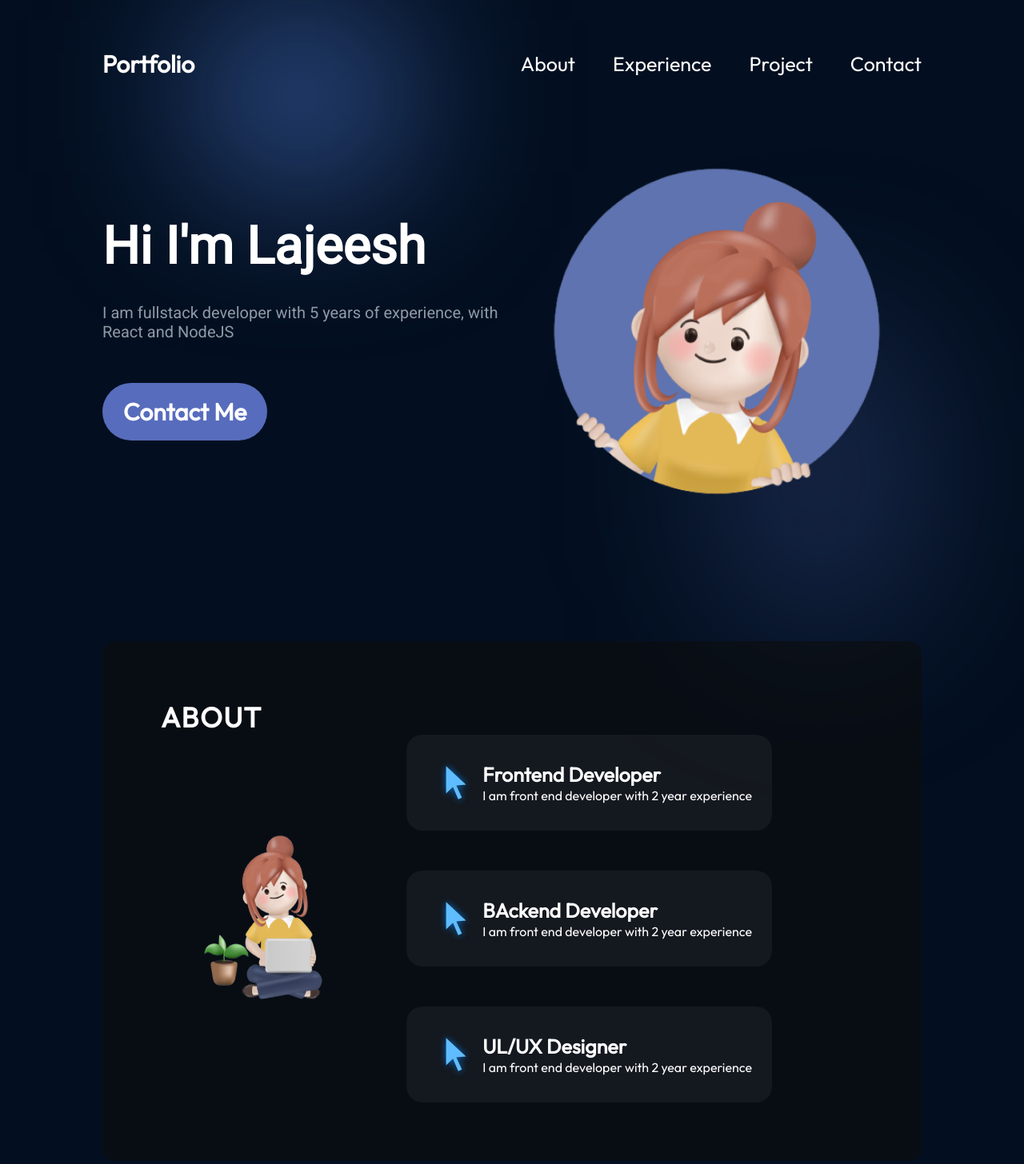
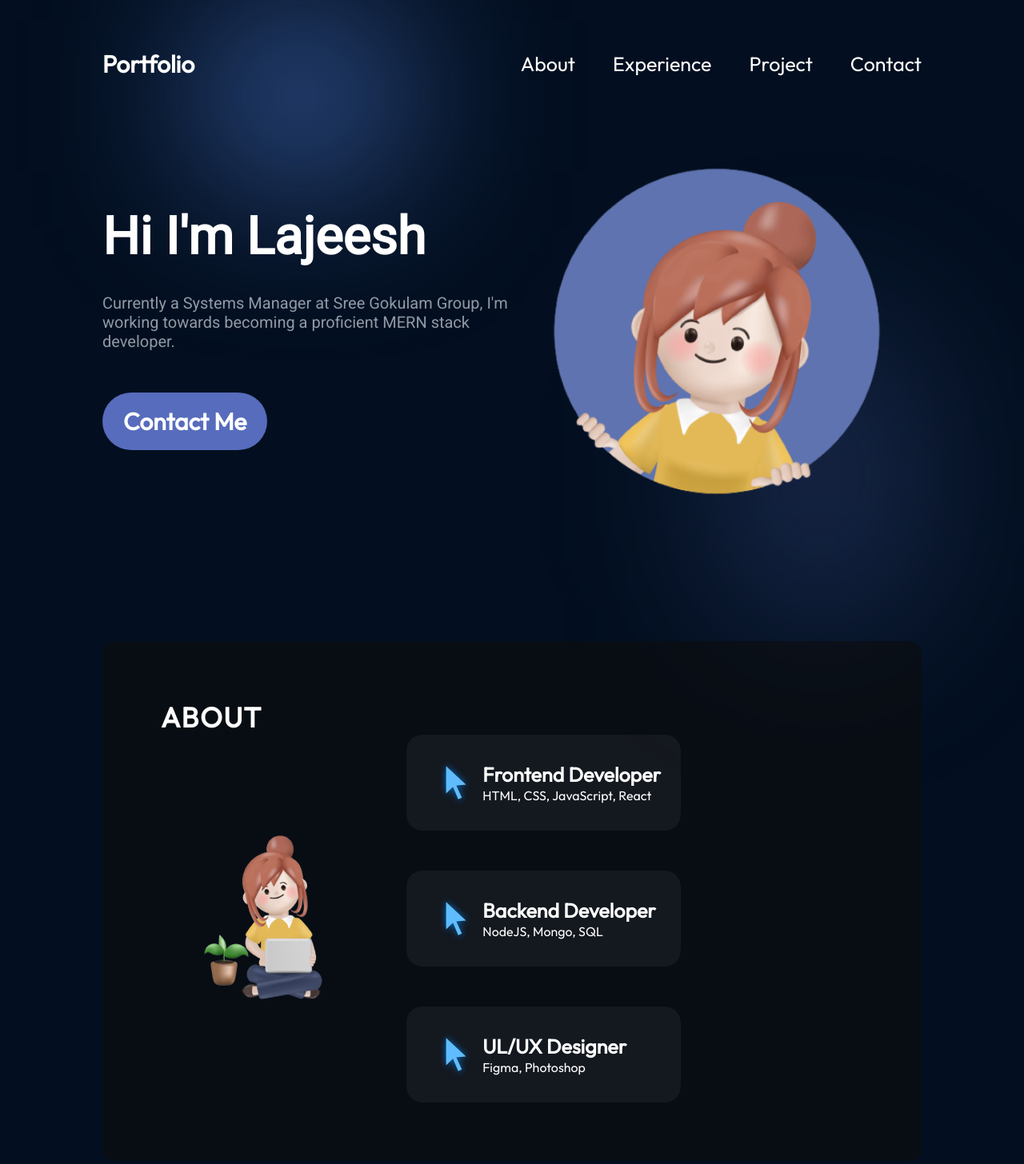
Before and after one commit to lajeesh1/portfolio-Lajeesh, a React (Vite) app: page / in a window 1280 px wide. Shown: the top 1456 px of the page at 80% size. Built offline with nearby package versions, Linux system fonts and the light colour scheme.

Commit message:
experience html finish

```diff
--- a/src/components/about/About.jsx
+++ b/src/components/about/About.jsx
@@ -17,21 +17,21 @@ function About() {
             <img src={getImageUrl("about/cursorIcon.png")} alt="cursor img" />
             <div className={styles.aboutItemText}>
               <h3>Frontend Developer</h3>
-              <p>I am front end developer with 2 year experience</p>
+              <p>HTML, CSS, JavaScript, React</p>
             </div>
           </li>
           <li className={styles.aboutItem}>
             <img src={getImageUrl("about/cursorIcon.png")} alt="cursor img" />
             <div className={styles.aboutItemText}>
-              <h3>BAckend Developer</h3>
-              <p>I am front end developer with 2 year experience</p>
+              <h3>Backend Developer</h3>
+              <p>NodeJS, Mongo, SQL</p>
             </div>
           </li>
           <li className={styles.aboutItem}>
             <img src={getImageUrl("about/cursorIcon.png")} alt="cursor img" />
             <div className={styles.aboutItemText}>
               <h3>UL/UX Designer</h3>
-              <p>I am front end developer with 2 year experience</p>
+              <p>Figma, Photoshop</p>
             </div>
           </li>
         </ul>
--- a/src/components/hero/Hero.jsx
+++ b/src/components/hero/Hero.jsx
@@ -8,8 +8,8 @@ function Hero() {
       <div className={styles.content}>
         <h1 className={styles.title}>Hi I'm Lajeesh</h1>
         <p className={styles.description}>
-          I am fullstack developer with 5 years of experience, with React and
-          NodeJS
+          Currently a Systems Manager at Sree Gokulam Group, I'm working towards
+          becoming a proficient MERN stack developer.
         </p>
         <a className={styles.contactBtn} href="mailto:lajeeshk@hotmail.com">
           Contact Me
--- a/src/components/navbar/Navbar.module.css
+++ b/src/components/navbar/Navbar.module.css
@@ -1,4 +1,4 @@
-@import '../../vars.css';
+@import "../../vars.css";
 
 .navbar {
   position: relative;
@@ -8,8 +8,6 @@
   padding-top: 61px;
   z-index: 2;
   margin: 0 10%;
-
-
 }
 
 .title {
@@ -27,7 +25,6 @@
   display: flex;
   gap: 47px;
   list-style: none;
-
 }
 
 .menuItems a {
@@ -39,14 +36,12 @@
 
 .menuBtn {
   display: none;
-
 }
 
-@media screen and (max-width:830px) {
+@media screen and (max-width: 830px) {
   .nav b {
     flex-direction: column;
     align-items: flex-start;
-
   }
 
   .menu {
@@ -70,9 +65,13 @@
     gap: 13px;
     border-radius: 10px;
     background-color: rgb(21, 21, 53);
-        background: linear-gradient(0deg, rgba(25, 55, 100, 0.2)0%, rgba(25, 55, 109, 1)100%);
+    background: linear-gradient(
+      0deg,
+      rgba(25, 55, 100, 0.2) 0%,
+      rgba(25, 55, 109, 1) 100%
+    );
     padding: 24px 33px;
-        box-shadow: 0 0 4px 0 rgba(0, 0, 0, .25);
+    box-shadow: 0 0 4px 0 rgba(0, 0, 0, 0.25);
   }
 
   .menuOpen {
@@ -82,8 +81,5 @@
     position: absolute;
 
     top: 40px;
-
-
-
   }
 }
```
Lines whose indentation alone changed are shown as unchanged.
